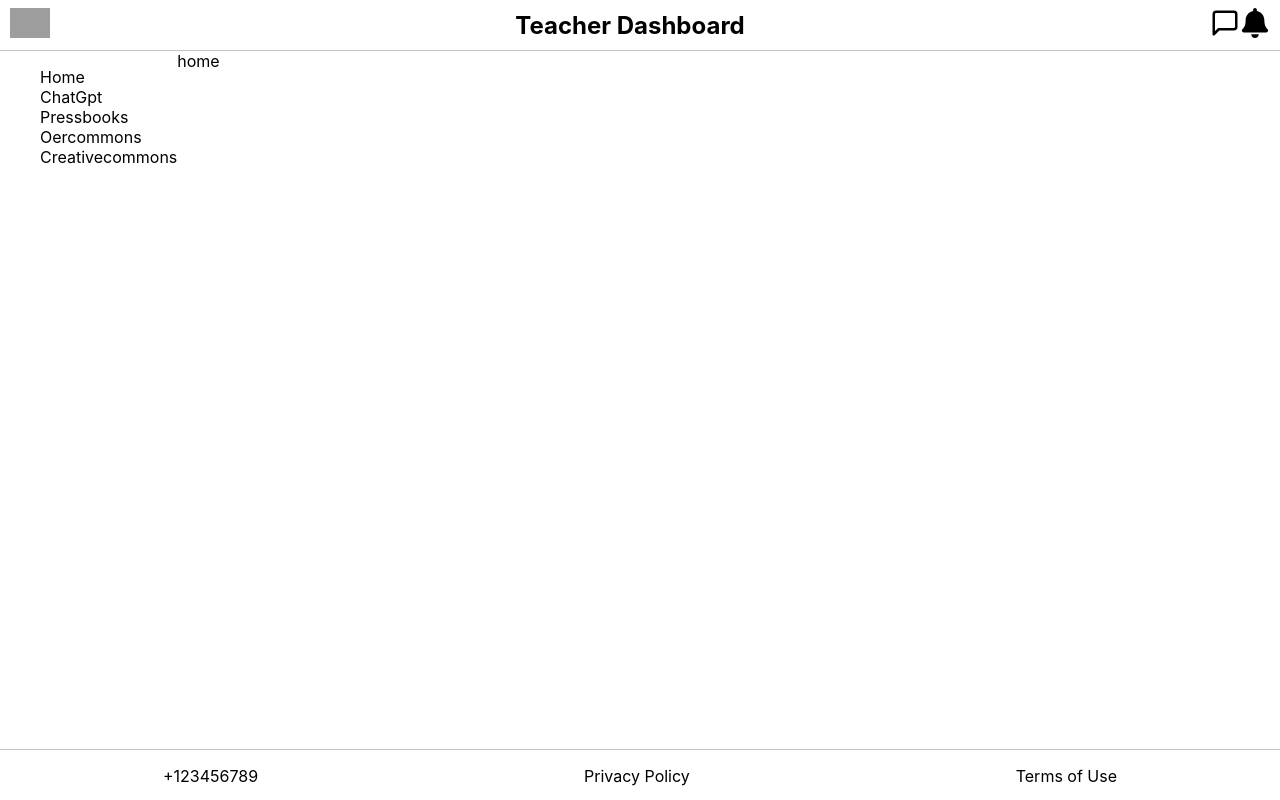
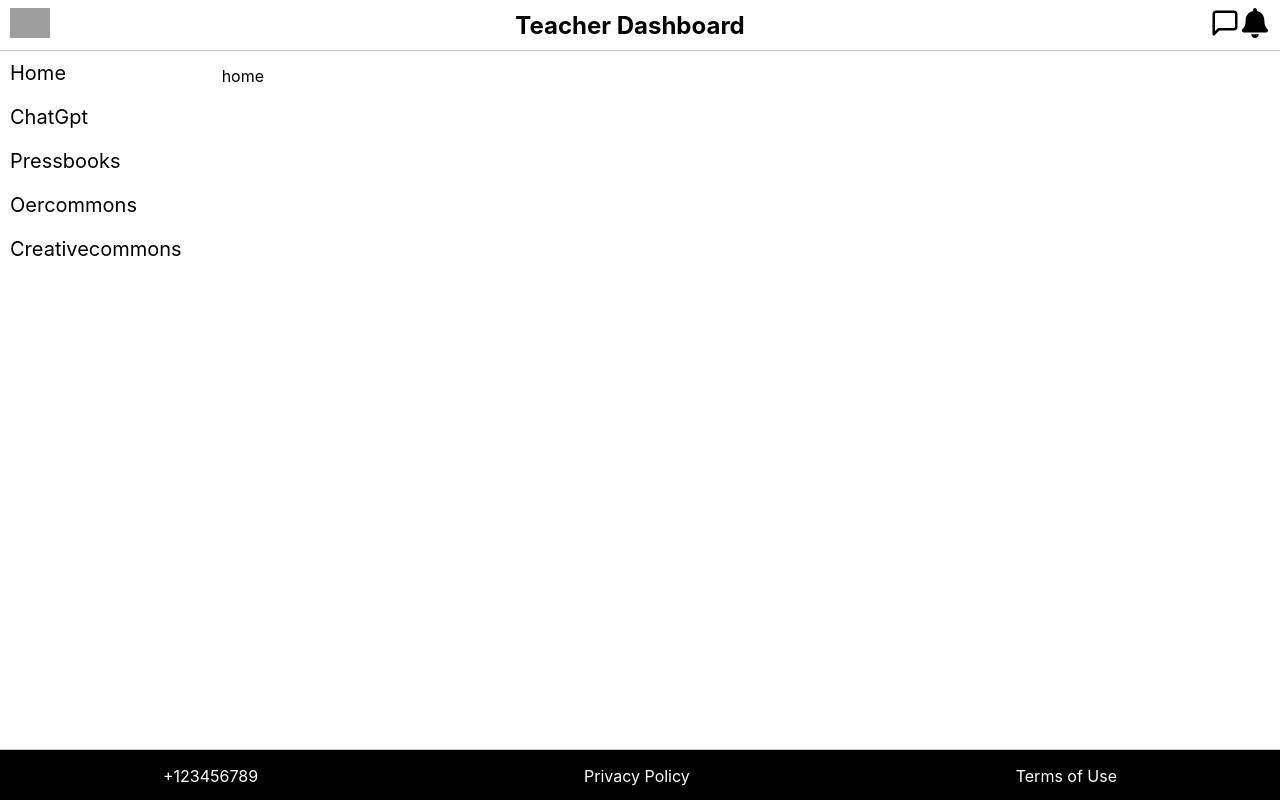
Before and after one commit to OndeyoMatoke/LearnHall-Teacher-Dashboard, a React (Create React App) app: page / in a window 1280 px wide. Built offline with nearby package versions, Linux system fonts and the light colour scheme; grey boxes are pictures that could not be loaded.

Commit message:
additions

```diff
--- a/src/App.css
+++ b/src/App.css
@@ -19,11 +19,14 @@
   justify-content: space-around;
   height: 50px;
   border-top: 1px solid rgb(201, 196, 196);
+  background-color: black;
+  color: white;
 }
 
 .SideContent {
   flex: 100%;
   display: flex;
+
 }
 
 
@@ -31,6 +34,8 @@
   list-style: none;
   display: flex;
   flex-direction: column;
+  padding: 0;
+  margin: 0;
 
 }
 
@@ -38,3 +43,19 @@
   text-decoration: none;
   color: black;
 }
+
+.SideBar ul li a {
+  display: flex;
+  padding: 10px;
+  font-size: 20px;
+}
+
+.SideBar ul li :hover {
+  background-color: aliceblue;
+  width: auto;
+}
+
+.ContentPage {
+  padding-left: 30px;
+  margin-top: 15px;
+}
```
